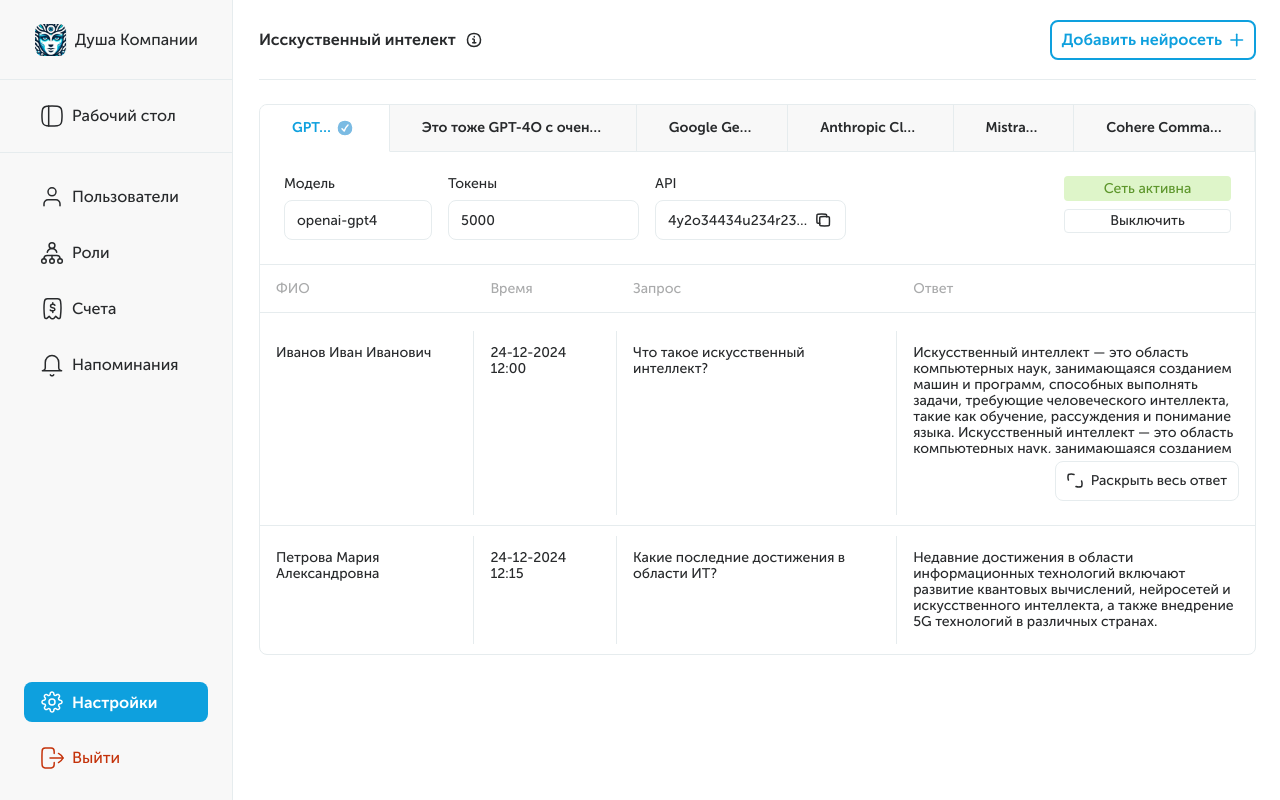
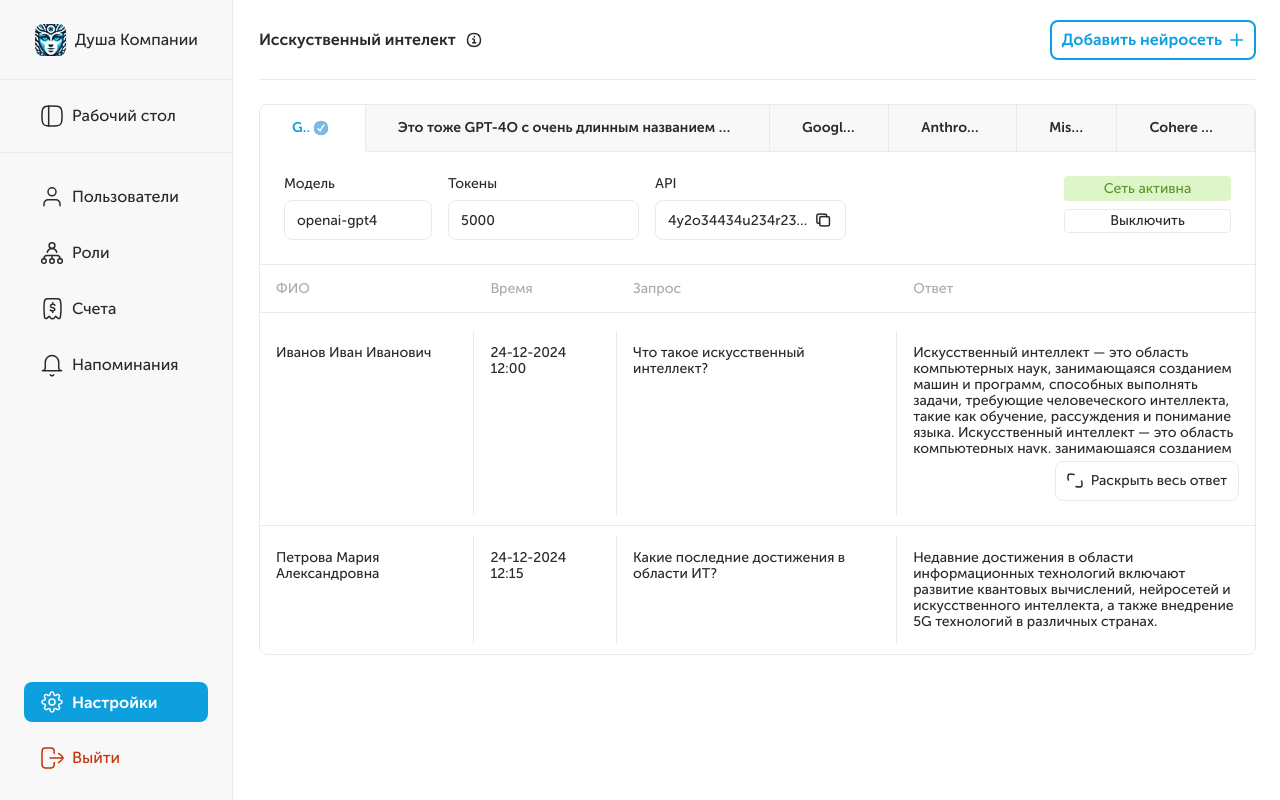
Before and after one commit to microgoose/soul-of-company, a React (Vite) app: page /settings/ai in a window 1280 px wide. Built offline with nearby package versions, Linux system fonts and the light colour scheme.

Commit message:
feat(tabs): tab stretching

```diff
--- a/src/shared/ui/tabs/ui/TabHeader.module.scss
+++ b/src/shared/ui/tabs/ui/TabHeader.module.scss
@@ -1,8 +1,7 @@
 .tabLabel {
   padding: 0 32px;
   height: 100%;
-  flex: 0 1 auto;
-  max-width: 247px;
+  flex: 1 1 auto;
   min-width: 0;
   white-space: nowrap;
   overflow: hidden;
--- a/src/shared/ui/tabs/ui/TabHeaders.tsx
+++ b/src/shared/ui/tabs/ui/TabHeaders.tsx
@@ -15,7 +15,6 @@ export const TabHeaders = ({ children }: Props) => {
             {controller.tabs.map(tab => (
                 <TabHeader key={tab.id} controller={controller} tab={tab} children={children}/>
             ))}
-            <div className={styles.emptySpaceTab}/>
         </div>
     );
 };
```
